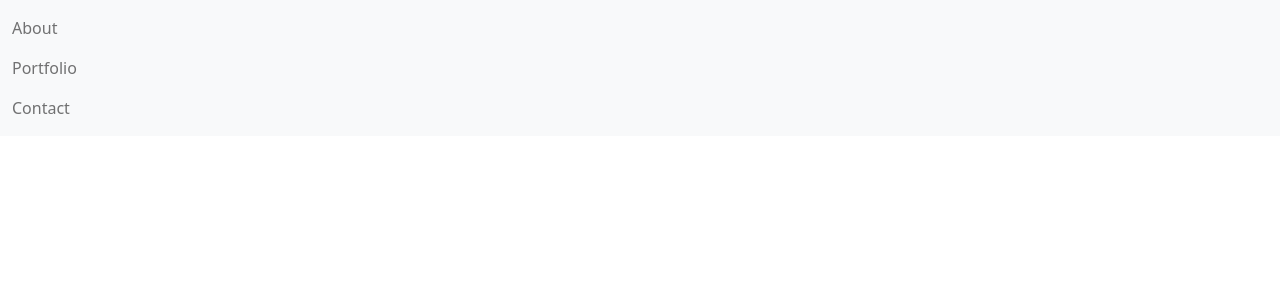
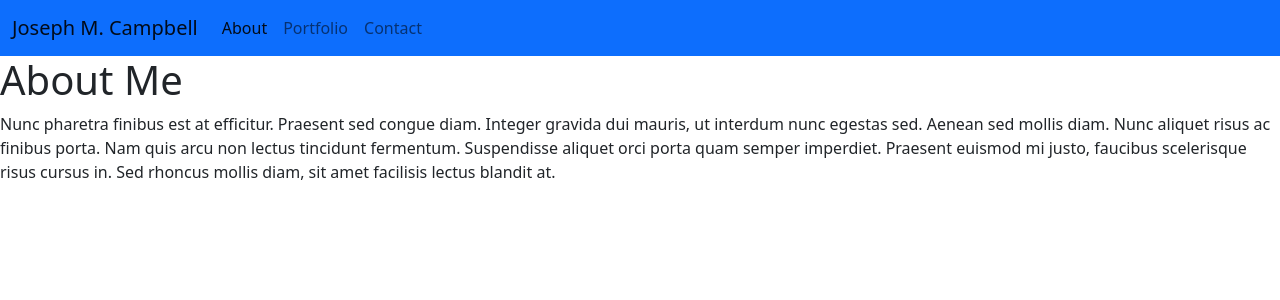
Before and after one commit to JMCampbell2021/react-my-portfolio, a React (Create React App) app: page / in a window 1280 px wide. Shown: the top 300 px of the page. Built offline with nearby package versions, Linux system fonts and the light colour scheme.

Commit message:
render pages and updated navbar

```diff
--- a/src/components/NavBar.js
+++ b/src/components/NavBar.js
@@ -2,10 +2,15 @@
 
 function NavBar ({ currentPage, handlePageChange }) {
   return (
-    <nav className='navbar navbar-light bg-light'>
-      <div className='container-fluid'>
-      <ul className="navbar-nav me-auto mb-2 mb-lg-0">
-      <li className="nav-item">
+  <nav class="navbar navbar-expand-lg navbar-light bg-primary">
+    <div class="container-fluid">
+      <a className='navbar-brand' href='#'>Joseph M. Campbell</a>
+      <button class="navbar-toggler" type="button" data-bs-toggle="collapse" data-bs-target="#navbarNav" aria-controls="navbarNav" aria-expanded="false" aria-label="Toggle navigation">
+      <span class="navbar-toggler-icon"></span>
+      </button>
+      <div class="collapse navbar-collapse" id="navbarNav">
+        <ul class="navbar-nav">
+          <li class="nav-item">
           <a
           href="#about"
           onClick={() => handlePageChange('About')}
@@ -14,7 +19,7 @@
           About
           </a>
           </li>
-      <li className="nav-item">
+          <li class="nav-item">
           <a
           href="#portfolio"
           onClick={() => handlePageChange('Portfolio')}
@@ -23,7 +28,7 @@
           Portfolio
           </a>
           </li>
-      <li className="nav-item">
+          <li class="nav-item">
           <a
           href="#contact"
           onClick={() => handlePageChange('Contact')}
@@ -34,9 +39,8 @@
           </li>
         </ul>
       </div>
+    </div>
   </nav>
-
-
   );
 }
 
--- a/src/components/PortfolioContainer.js
+++ b/src/components/PortfolioContainer.js
@@ -1,13 +1,21 @@
 import React, { useState } from 'react';
 import NavBar from './NavBar';
 import About from './pages/About';
+import Contact from './pages/Contact';
+import Portfolio from './pages/Portfolio';
 
 export default function PortfolioContainer() {
-  const [currentPage, setCurrentPage] = useState('Home');
+  const [currentPage, setCurrentPage] = useState('About');
 
   const renderPage = () => {
     if (currentPage === 'About') {
       return <About />;
+    }
+    if (currentPage === 'Contact') {
+      return <Contact />;
+    }
+    if (currentPage === 'Portfolio') {
+      return <Portfolio />;
     }
   };
 
```
Lines whose indentation alone changed are shown as unchanged.
